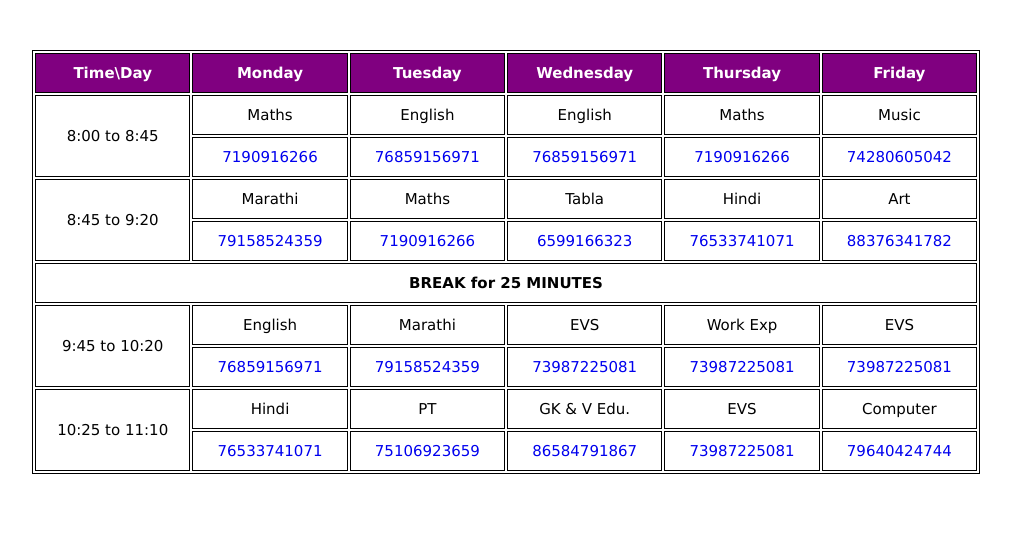
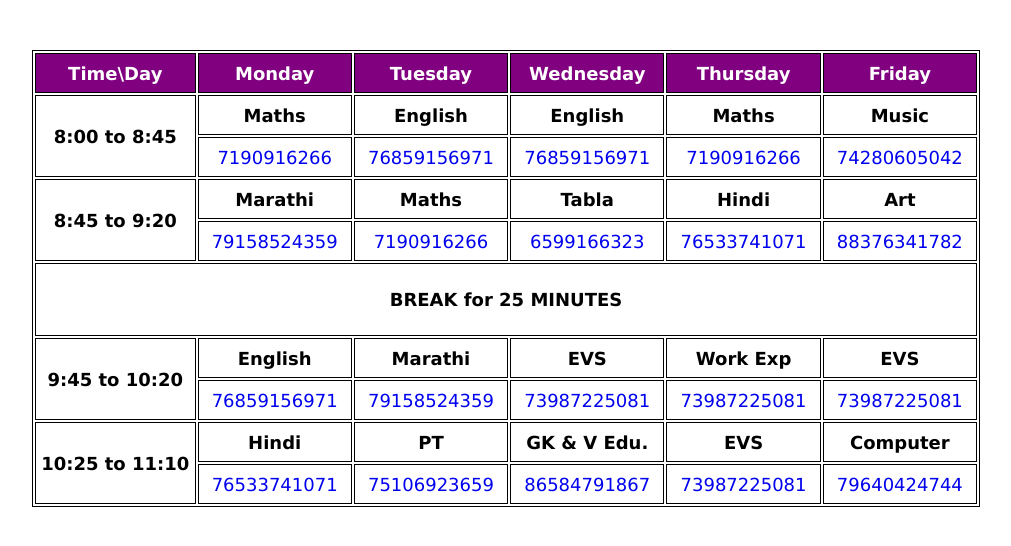
Before and after one commit to pooja-khollam/vhs-3A-timetable, a plain HTML site: page index.html in a window 1280 px wide. Shown: the whole page, without its empty margins (134-1145 px from the left). Drawn offline with Linux system fonts and the light colour scheme.

Commit message:
Update index.html

```diff
--- a/index.html
+++ b/index.html
@@ -7,7 +7,7 @@
             body {
                 margin-top: 50px;
                 font-family: verdana;
-                font-size: 15px;
+                font-size: 18px;
             }
 
             table, th, td {
@@ -24,6 +24,7 @@
                 padding: 4px;
                 min-width: 125px;
                 vertical-align: middle;
+                font-weight: bold;
             }
 
             td > a {
@@ -31,6 +32,7 @@
                 text-decoration: none   ;
                 border-radius: 30px;
                 min-height: 45px;
+                font-weight: lighter;
             }
 
             td > a:hover {
@@ -38,14 +40,8 @@
                 background-color :rgb(14, 113, 235);
             }
 
-            td > a > img {
-                width: 25px;
-                height: 25px;
-            }
-
             .break {
                 font-weight: bold;
-
             }
 
         </style>
@@ -93,7 +89,7 @@
                     <td><a href="https://us04web.zoom.us/j/76533741071?pwd=K1dPZkMwRC9relJWd3ZXT2xoM3VCQT09">76533741071</a></td>
                     <td><a href="https://us04web.zoom.us/j/88376341782?pwd=K1dPZkMwRC9relJWd3ZXT2xoM3VCQT09">88376341782</a></td>
                 </tr>
-                    <td colspan="6" rowspan="2" class="break">BREAK for 25 MINUTES</td>
+                    <td colspan="6" rowspan="2" class="break"><br/>BREAK for 25 MINUTES<br/><br/></td>
                 </tr>
                 <tr></tr>
                 <tr>
```
